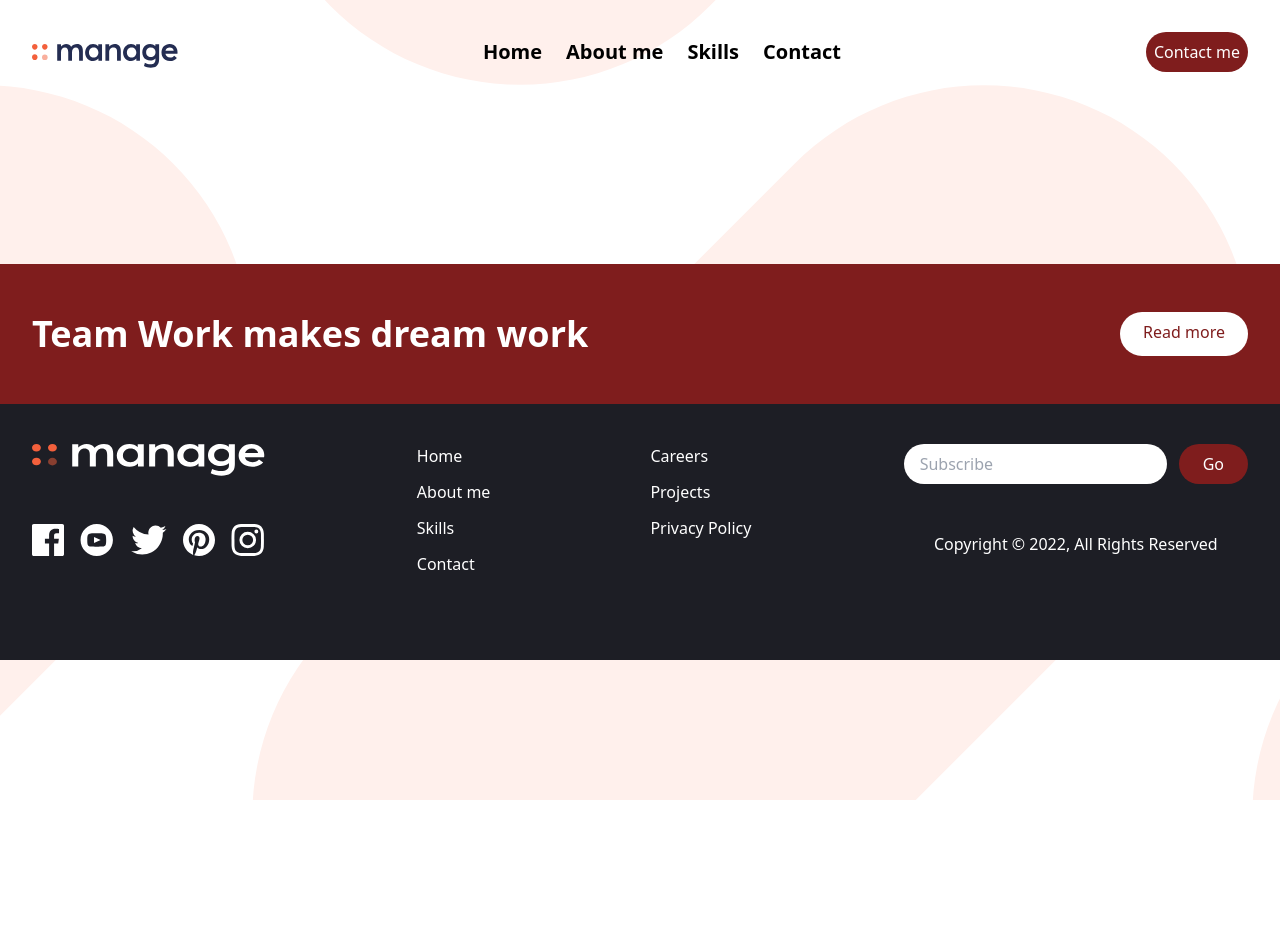
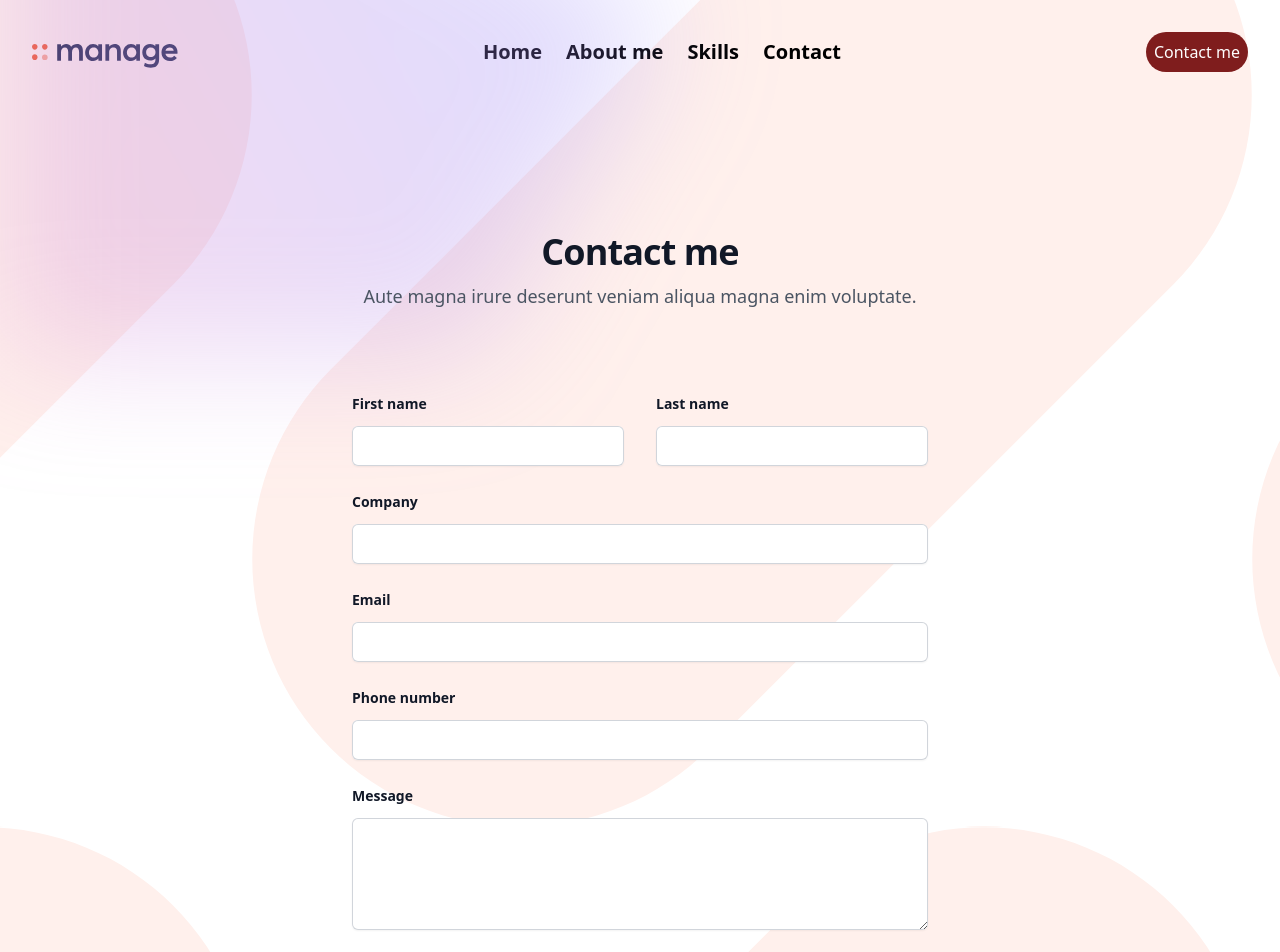
Before and after one commit to DarkHorse0311/darkhorse_portfolio, a React (Vite) app in the folder Frontend/: page /contact in a window 1280 px wide. Shown: the top 952 px of the page. Before the commit the page ends 800 px from the top, so only its background shows below. Built offline with nearby package versions, Linux system fonts and the light colour scheme; the HTML template or start-up script is replaced by a standard one.

Commit message:
contact form added

```diff
--- a/Frontend/src/App.jsx
+++ b/Frontend/src/App.jsx
@@ -6,16 +6,17 @@ import SkillSection from "./components/SkillSection";
 import CtaSection from "./components/CtaSection";
 import Footer from "./components/Footer";
 import Aboutme from "./components/Aboutme";
-
+import ContactMe from "./components/ContactMe";
 function App() {
   return (
     <>
       <Navbar />
 
       <Routes>
-        <Route path="/home" element={<HeroSection />} />
+        <Route path="/" element={<HeroSection />} />
         <Route path="/skills" element={<SkillSection />} />
         <Route path="/aboutme" element={<Aboutme />} />
+        <Route path="/contact" element={<ContactMe />} />
       </Routes>
 
       <CtaSection />
--- /dev/null
+++ b/Frontend/src/components/ContactMe.jsx
@@ -0,0 +1,116 @@
+import React from "react";
+
+export default function ContactMe() {
+  return (
+    <>
+      <div className="isolate bg-white bg-opacity-0 px-6 py-24 sm:py-32 lg:px-8">
+        <div
+          className="absolute inset-x-0 top-[-10rem] -z-10 transform-gpu overflow-hidden blur-3xl sm:top-[-20rem]"
+          aria-hidden="true"
+        >
+          <div className="relative left-1/2 -z-10 aspect-[1155/678] w-[36.125rem] max-w-none -translate-x-1/2 rotate-[30deg] bg-gradient-to-tr from-[#ff80b5] to-[#9089fc] opacity-30 sm:left-[calc(50%-40rem)] sm:w-[72.1875rem]"></div>
+        </div>
+        <div className="mx-auto max-w-2xl text-center">
+          <h2 className="text-3xl font-bold tracking-tight text-gray-900 sm:text-4xl">
+            Contact me
+          </h2>
+          <p className="mt-2 text-lg leading-8 text-gray-600">
+            Aute magna irure deserunt veniam aliqua magna enim voluptate.
+          </p>
+        </div>
+        <form className="mx-auto mt-16 max-w-xl sm:mt-20">
+          <div className="grid grid-cols-1 gap-x-8 gap-y-6 sm:grid-cols-2">
+            <div>
+              <label className="block text-sm font-semibold leading-6 text-gray-900">
+                First name
+              </label>
+              <div className="mt-2.5">
+                <input
+                  type="text"
+                  name="first-name"
+                  id="first-name"
+                  autoComplete="given-name"
+                  className="block w-full rounded-md border-0 px-3.5 py-2 text-gray-900 shadow-sm ring-1 ring-inset ring-gray-300 placeholder:text-gray-400 focus:ring-2 focus:ring-inset focus:ring-indigo-600 sm:text-sm sm:leading-6"
+                />
+              </div>
+            </div>
+            <div>
+              <label className="block text-sm font-semibold leading-6 text-gray-900">
+                Last name
+              </label>
+              <div className="mt-2.5">
+                <input
+                  type="text"
+                  name="last-name"
+                  id="last-name"
+                  autoComplete="family-name"
+                  className="block w-full rounded-md border-0 px-3.5 py-2 text-gray-900 shadow-sm ring-1 ring-inset ring-gray-300 placeholder:text-gray-400 focus:ring-2 focus:ring-inset focus:ring-indigo-600 sm:text-sm sm:leading-6"
+                />
+              </div>
+            </div>
+            <div className="sm:col-span-2">
+              <label className="block text-sm font-semibold leading-6 text-gray-900">
+                Company
+              </label>
+              <div className="mt-2.5">
+                <input
+                  type="text"
+                  name="company"
+                  id="company"
+                  autoComplete="organization"
+                  className="block w-full rounded-md border-0 px-3.5 py-2 text-gray-900 shadow-sm ring-1 ring-inset ring-gray-300 placeholder:text-gray-400 focus:ring-2 focus:ring-inset focus:ring-indigo-600 sm:text-sm sm:leading-6"
+                />
+              </div>
+            </div>
+            <div className="sm:col-span-2">
+              <label className="block text-sm font-semibold leading-6 text-gray-900">
+                Email
+              </label>
+              <div className="mt-2.5">
+                <input
+                  type="email"
+                  name="email"
+                  id="email"
+                  autoComplete="email"
+                  className="block w-full rounded-md border-0 px-3.5 py-2 text-gray-900 shadow-sm ring-1 ring-inset ring-gray-300 placeholder:text-gray-400 focus:ring-2 focus:ring-inset focus:ring-indigo-600 sm:text-sm sm:leading-6"
+                />
+              </div>
+            </div>
+            <div className="sm:col-span-2">
+              <label className="block text-sm font-semibold leading-6 text-gray-900">
+                Phone number
+              </label>
+              <div className="relative mt-2.5">
+                <input
+                  type="tel"
+                  name="phone-number"
+                  id="phone-number"
+                  autoComplete="tel"
+                  className="block w-full rounded-md border-0 px-3.5 py-2 pl-20 text-gray-900 shadow-sm ring-1 ring-inset ring-gray-300 placeholder:text-gray-400 focus:ring-2 focus:ring-inset focus:ring-indigo-600 sm:text-sm sm:leading-6"
+                />
+              </div>
+            </div>
+            <div className="sm:col-span-2">
+              <label className="block text-sm font-semibold leading-6 text-gray-900">
+                Message
+              </label>
+              <div className="mt-2.5">
+                <textarea
+                  name="message"
+                  id="message"
+                  rows="4"
+                  className="block w-full rounded-md border-0 px-3.5 py-2 text-gray-900 shadow-sm ring-1 ring-inset ring-gray-300 placeholder:text-gray-400 focus:ring-2 focus:ring-inset focus:ring-indigo-600 sm:text-sm sm:leading-6"
+                ></textarea>
+              </div>
+            </div>
+          </div>
+          <div className="mt-10">
+            <button className="block w-full rounded-md bg-red-900 px-3.5 py-2.5 text-center text-sm font-semibold text-white shadow-sm hover:bg-black focus-visible:outline focus-visible:outline-2 focus-visible:outline-offset-2 focus-visible:outline-indigo-600">
+              Let's talk
+            </button>
+          </div>
+        </form>
+      </div>
+    </>
+  );
+}
--- a/Frontend/src/components/Footer.jsx
+++ b/Frontend/src/components/Footer.jsx
@@ -90,7 +90,7 @@ export default function Footer() {
               </button>
             </div>
             <div className="text-white text-center">
-              Copyright &copy; 2022, All Rights Reserved
+              Copyright &copy; 2023, All Rights Reserved
             </div>
           </div>
         </div>
--- a/Frontend/src/components/Navbar.jsx
+++ b/Frontend/src/components/Navbar.jsx
@@ -13,7 +13,7 @@ export default function Navbar() {
           </div>
           <div className="hidden md:flex space-x-6">
             <NavLink
-              to="/home"
+              to="/"
               className="hover:text-red-900 hover:scale-110 font-bold text-xl"
             >
               Home
```
